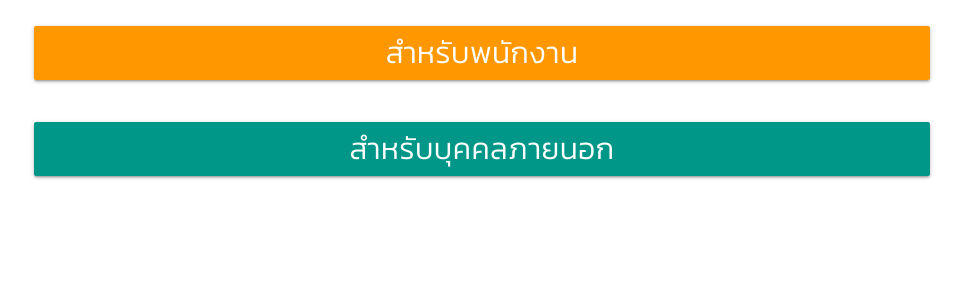
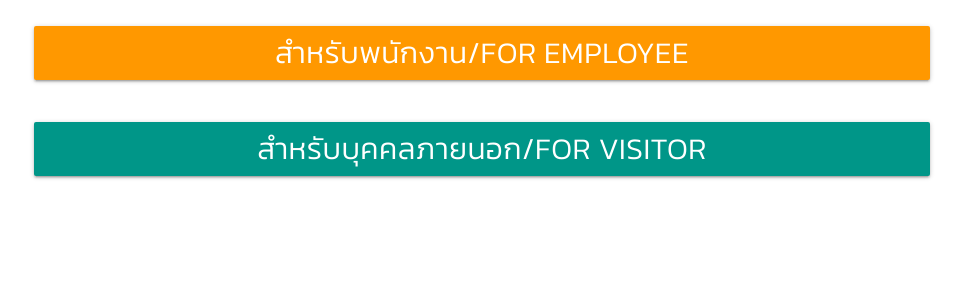
Before and after one commit to nopparat231/form-covid19, a PHP site: page / in a window 1280 px wide. Shown: the part 290-586 px from the top of the page, without its empty margins (158-1121 px from the left). Run offline with PHP 8.4, Linux system fonts and the light colour scheme.

Commit message:
Lang
Lang

```diff
--- a/Home.php
+++ b/Home.php
@@ -10,14 +10,14 @@
         <div class="row center">
             <a href="?insider" class="btn-large waves-effect waves-light orange">
                 <!-- <i class="material-icons left">assignment_ind</i> -->
-                สำหรับพนักงาน
+                สำหรับพนักงาน/For Employee
             </a>
         </div>
         <br>
         <div class="row center">
             <a href="?outsider" class="btn-large waves-effect waves-light teal">
                 <!-- <i class="material-icons left">contacts</i> -->
-                สำหรับบุคคลภายนอก
+                สำหรับบุคคลภายนอก/For Visitor
             </a>
         </div>
         <br>
--- a/outsider.php
+++ b/outsider.php
@@ -72,7 +72,7 @@ input[type=submit] {
             <img src="./lib/imgs/logo.png" width="100%">
 
         </div>
-        <h5>กรุณาใช้ QR Code ใหม่ล่าสุด หรือ คลิก <a href="https://boydth.000webhostapp.com/?outsider">ประเมินรายวันก่อนเข้าพื้นที่</a> </h5>
+        <h5>กรุณาใช้ QR Code ใหม่ล่าสุด หรือ คลิกลิ้งค์ Please click <a href="https://boydth.000webhostapp.com/?outsider">ประเมินรายวันก่อนเข้าพื้นที่</a> </h5>
   <!--
         <div class="row">
             <div class="col s12">
```
